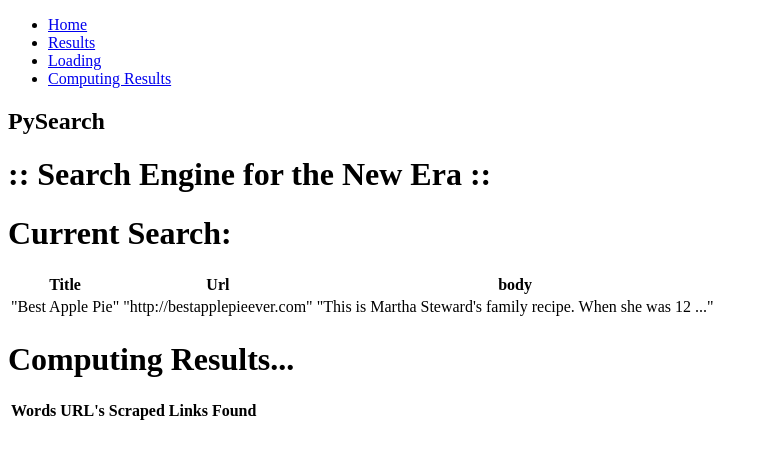
After one commit to Pysearch/Pysearch2.0, a Python web app: template pysearch/templates/loading.jinja2 in a window 1280 px wide. The commit adds this page. Shown: the top 459 px of the page, without its empty margins (0-768 px from the left). Run offline with Jinja, Linux system fonts and the light colour scheme; the template is opened without the code that fills it, so the values that code supplies are empty; some libraries are stand-ins or nearby versions.

Commit message:
changed crawl to 10 pages for debugging purposes. added route for loading page. added template for loading page. added view for loading page. added navbar.

```diff
--- a/pysearch/harvester/spiders/crawler.py
+++ b/pysearch/harvester/spiders/crawler.py
@@ -53,7 +53,7 @@ def crawl(url):
     """To crawl."""
     settings = get_project_settings()
     settings.url = url
-    settings["CLOSESPIDER_PAGECOUNT"] = 1000
+    settings["CLOSESPIDER_PAGECOUNT"] = 10
     process = CrawlerProcess(settings)
 
     class ThisSpider(CrawlingSpider):
--- a/pysearch/routes.py
+++ b/pysearch/routes.py
@@ -1,5 +1,6 @@
 def includeme(config):
     config.add_static_view('static', 'static', cache_max_age=3600)
     config.add_route('home', '/')
+    config.add_route('loading', '/loading')
+    config.add_route('computing_results', '/computing_results')
     config.add_route('results', '/results')
-    config.add_route('computing_results', '/computing_results')
--- a/pysearch/templates/layout.jinja2
+++ b/pysearch/templates/layout.jinja2
@@ -11,8 +11,26 @@
   <link rel="stylesheet" href="{{ request.static_url('pysearch:static/style.css') }}" type="text/css">
 </head>
 
-
 <!--banner-starts-->
+<nav class="navbar navbar-default navbar-custom navbar-fixed-top">
+      <div class="collapse navbar-collapse" id="bs-example-navbar-collapse-1">
+          <ul class="nav navbar-nav navbar-right">
+              <li>
+                  <a href="/">Home</a>
+              </li>
+              <li>
+                  <a href="results">Results</a>
+              </li>
+              <li>
+                  <a href="loading">Loading</a>
+              </li>
+              <li>
+                  <a href="computing_results">Computing Results</a>
+              </li>
+          </ul>
+      </div>
+      <!-- /.navbar-collapse -->
+</nav>
 <div class="banner">
     <div class="container">
         <div class="banner-top">
--- /dev/null
+++ b/pysearch/templates/loading.jinja2
@@ -0,0 +1,35 @@
+{% extends "layout.jinja2" %}
+
+{% block title %}Computing Results{% endblock %}
+
+{% block body %}
+
+<table id="search-list">
+
+    <tr>
+    <h1>Current Search:</h1>
+        <th>Title</th>
+        <th>Url</th>
+        <th>body</th>
+    </tr>
+
+    <tr>
+        <td>"Best Apple Pie"</td>
+        <td>"http://bestapplepieever.com"</td>
+        <td>"This is Martha Steward's family recipe. When she was 12 ..."</td>
+    </tr>
+
+</table>
+
+<table id="result-list">
+
+    <tr>
+    <h1>Computing Results...</h1>
+        <th>Words</th>
+        <th>URL's Scraped</th>
+        <th>Links Found</th>
+    </tr>
+
+</table>
+
+{% endblock %}
```
Also changed, not shown: pysearch/views/default.py (+7 -1 lines).
